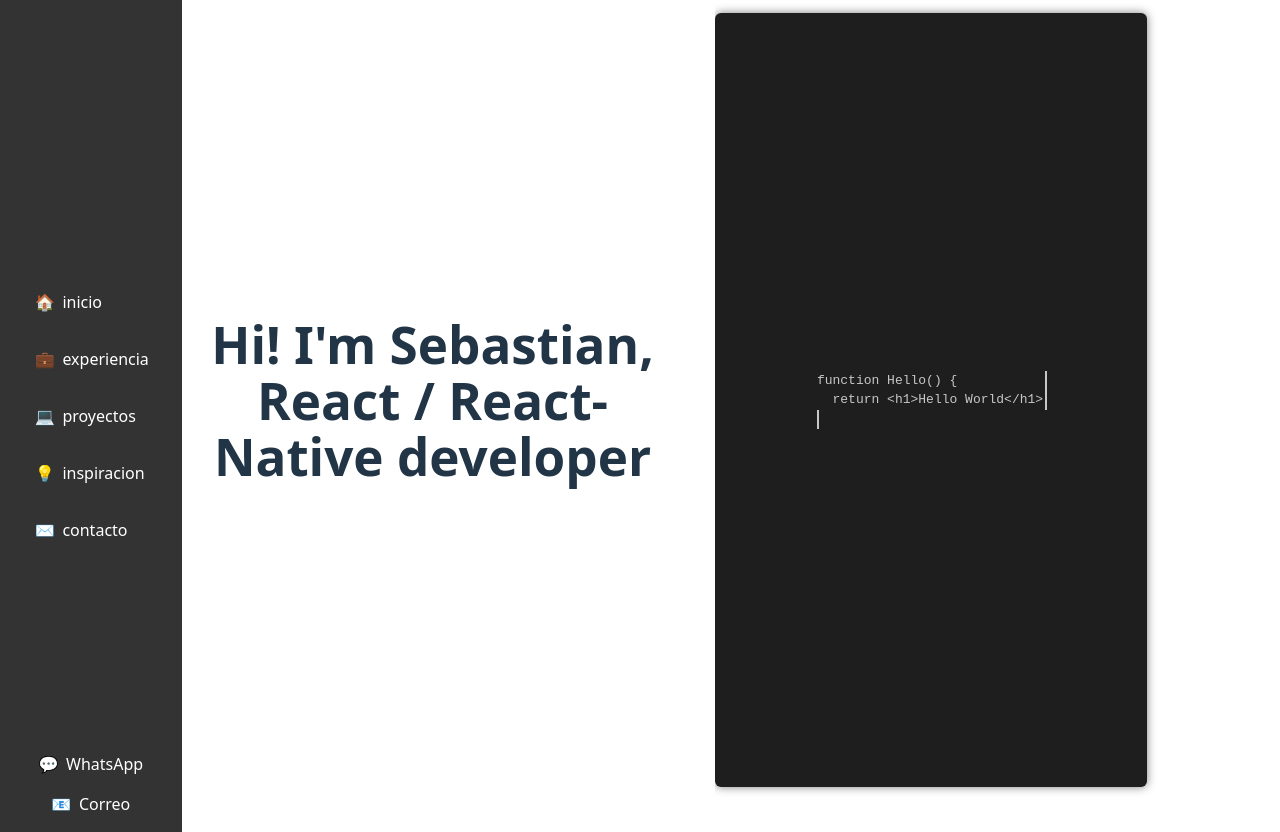
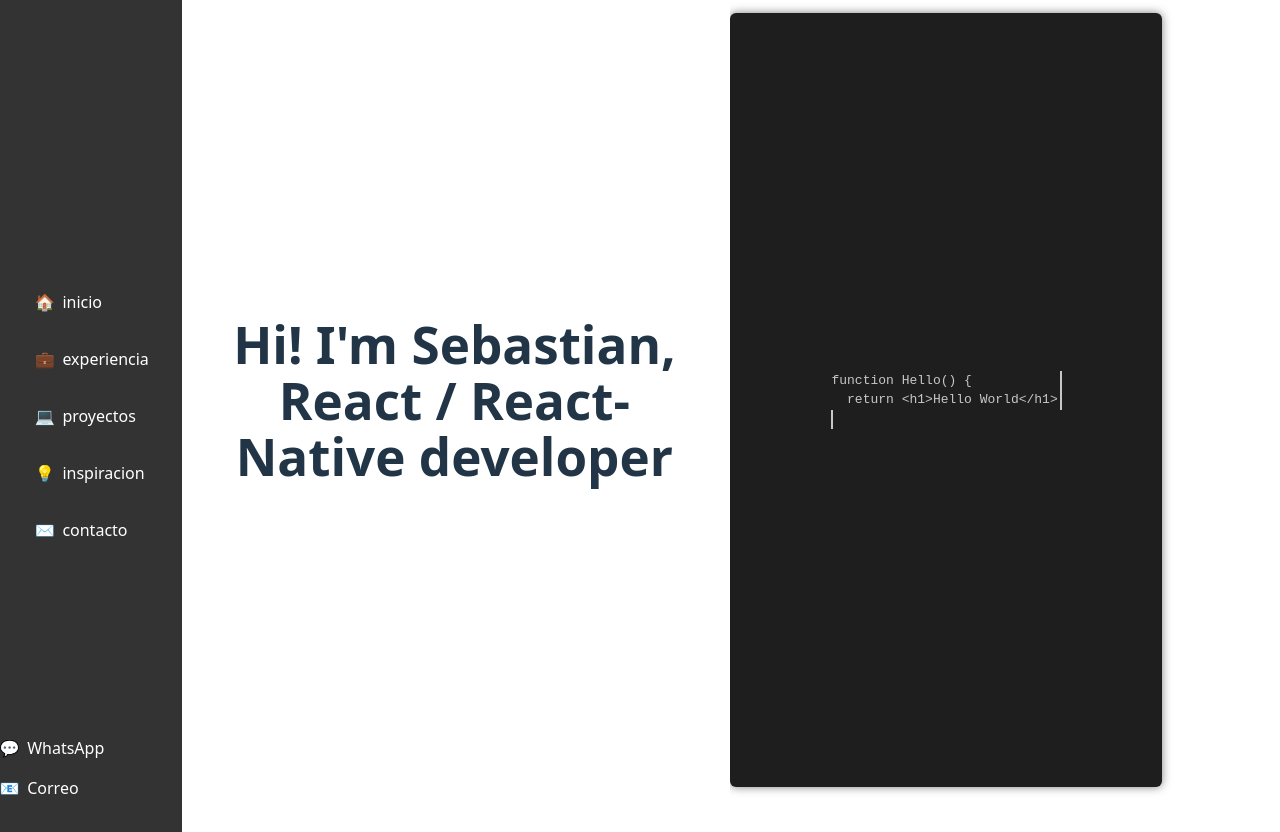
Before and after one commit to SbtnAvls/me, a React (Vite) app: page / in a window 1280 px wide. Before the commit the page ends 800 px from the top, so only its background shows below. Built offline with nearby package versions, Linux system fonts and the light colour scheme.

Commit message:
fix sidebar layout

```diff
--- a/src/App.css
+++ b/src/App.css
@@ -5,10 +5,11 @@
 
 .app {
   display: flex;
+  position: relative;
 }
 
 .sidebar {
-  position: fixed;
+  position: absolute;
   top: 0;
   left: 0;
   width: 60px;
@@ -52,6 +53,8 @@
   align-items: center;
   justify-content: flex-start;
   text-decoration: none;
+  width: 100%;
+  box-sizing: border-box;
 }
 
 .sidebar button .icon,
@@ -78,7 +81,7 @@
 
 .sidebar-bottom {
   position: absolute;
-  bottom: 1rem;
+  bottom: 2rem;
   left: 0;
   width: 100%;
   display: flex;
@@ -89,8 +92,8 @@
 
 
 .pages {
-  margin-left: 60px;
-  width: calc(100% - 60px);
+  margin-left: 14%;
+  width: calc(100% - 14%);
   height: 100vh;
   overflow-y: auto;
   scroll-snap-type: y mandatory;
@@ -104,8 +107,8 @@
 }
 
 .sidebar:hover ~ .pages {
-  margin-left: 150px;
-  width: calc(100% - 150px);
+  margin-left: 14%;
+  width: calc(100% - 14%);
 }
 
 .page {
```
